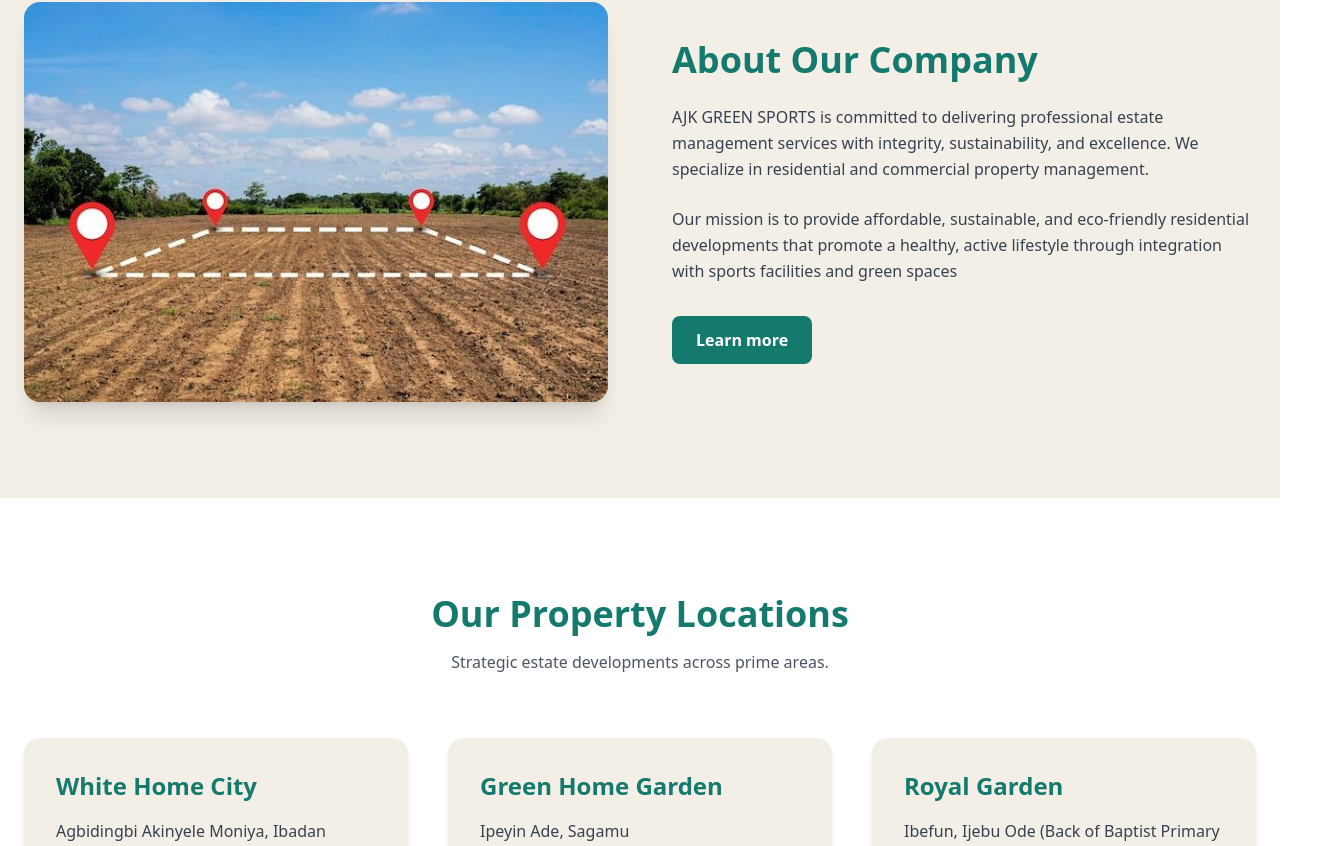
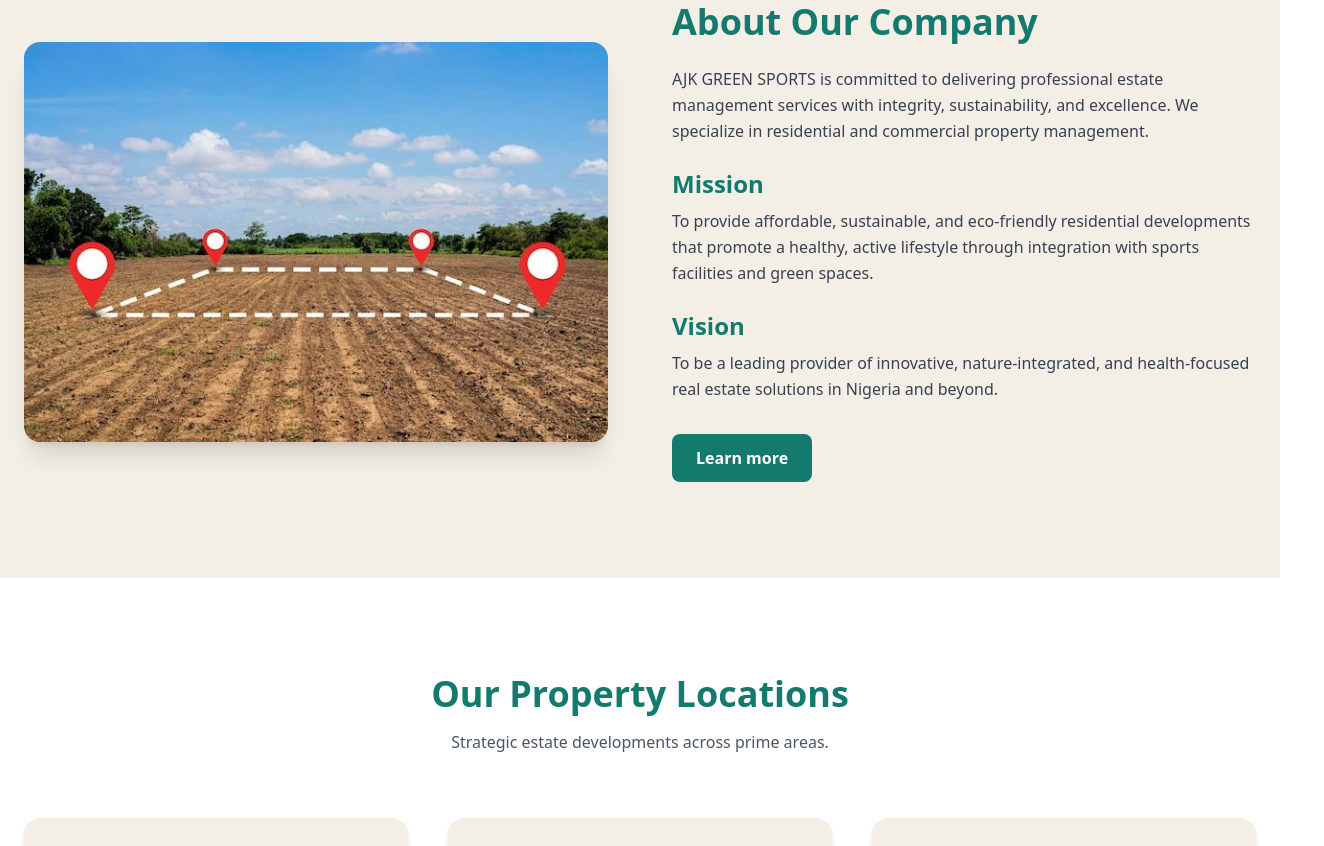
Before and after one commit to Techony-code/ajkhomes, a React (Vite) app: page / in a window 1280 px wide. Shown: the part 894-1740 px from the top of the page, 1324 px wide, since content can reach past the window. Built offline with nearby package versions, Linux system fonts and the light colour scheme.

Commit message:
mission and  visson added

```diff
--- a/src/components/About.jsx
+++ b/src/components/About.jsx
@@ -29,10 +29,30 @@ const About = () => {
             We specialize in residential and commercial property management.
           </p>
 
-          <p className="text-gray-700 dark:text-darkText/80 mb-8 leading-relaxed">
-            Our mission is to provide affordable, sustainable, and eco-friendly residential developments that promote a healthy, active lifestyle through integration with sports facilities and green spaces
-          </p>
+          {/* Mission */}
+          <div className="mb-6">
+            <h3 className="text-2xl font-semibold text-primary dark:text-accent mb-2">
+              Mission
+            </h3>
 
+            <p className="text-gray-700 dark:text-darkText/80 leading-relaxed">
+              To provide affordable, sustainable, and eco-friendly residential
+              developments that promote a healthy, active lifestyle through
+              integration with sports facilities and green spaces.
+            </p>
+          </div>
+
+          {/* Vision */}
+          <div className="mb-8">
+            <h3 className="text-2xl font-semibold text-primary dark:text-accent mb-2">
+              Vision
+            </h3>
+
+            <p className="text-gray-700 dark:text-darkText/80 leading-relaxed">
+              To be a leading provider of innovative, nature-integrated, and
+              health-focused real estate solutions in Nigeria and beyond.
+            </p>
+          </div>
           <a
             href="https://www.facebook.com/share/1DDrEoijRE/"
             target="_blank"
--- a/src/layout/Footer.jsx
+++ b/src/layout/Footer.jsx
@@ -59,6 +59,7 @@ const Footer = () => {
               <li>Construction</li>
               <li>Estate Management</li>
               <li>Consultancy</li>
+              <li>Land Surveying</li>
             </ul>
           </div>
 
@@ -78,7 +79,7 @@ const Footer = () => {
             </p>
 
             <p className="mt-2 text-white/80 dark:text-darkText/80">
-              info@ajkestates.com
+              ajkgreensportshomesandgarden@gmail.com
             </p>
           </div>
 
```
